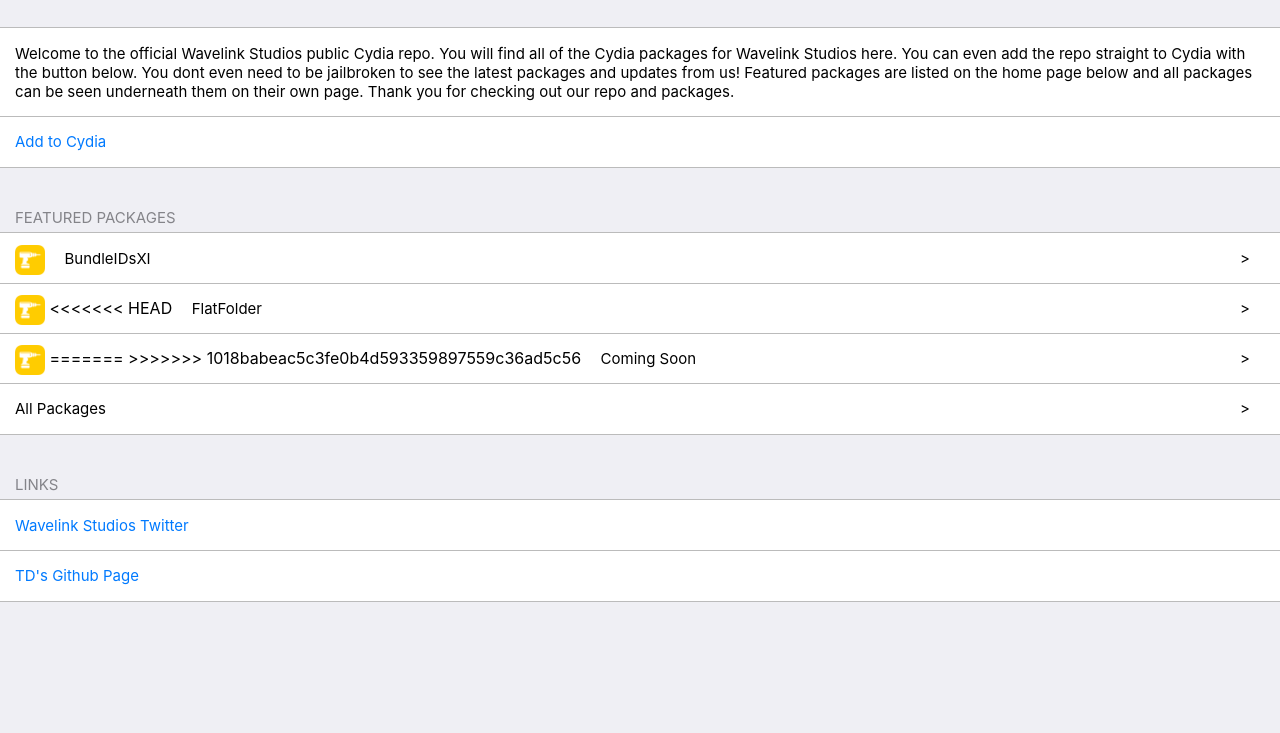
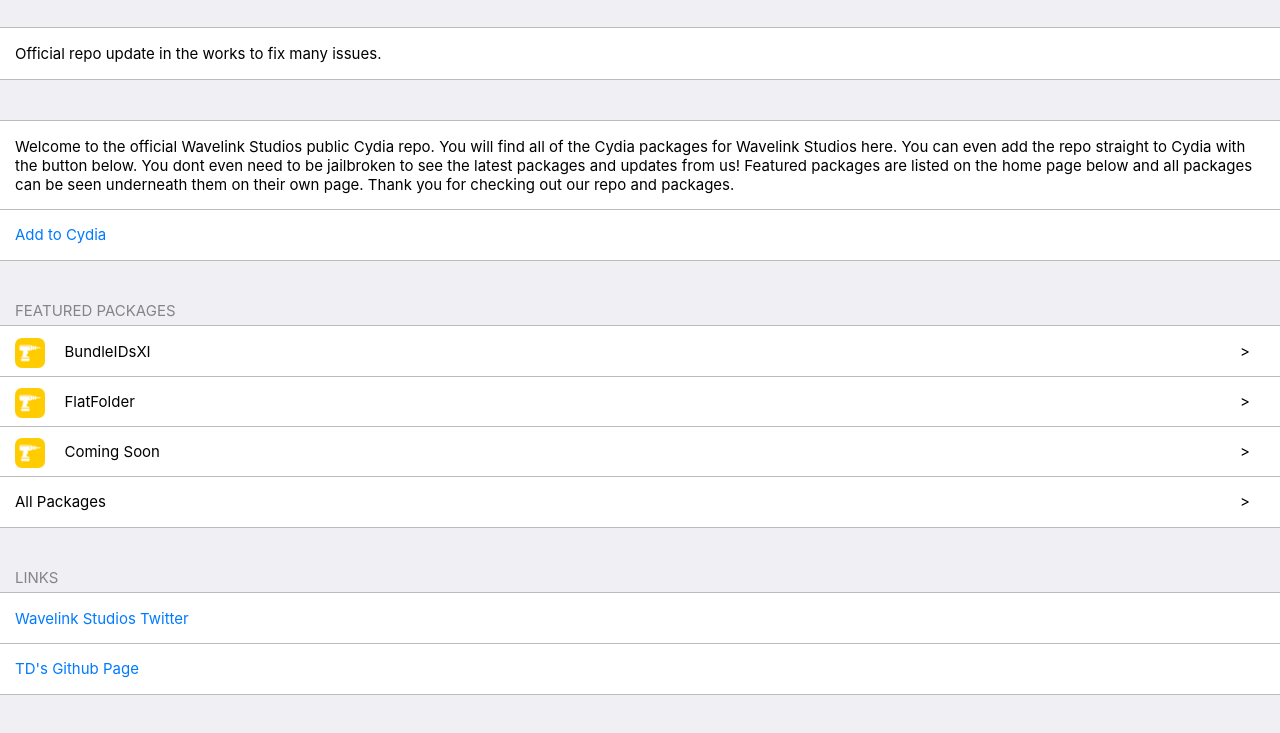
Before and after one commit to WavelinkStudios/repo, a plain HTML site: page index.html in a window 1280 px wide. Shown: the part 53-786 px from the top of the page. Drawn offline with Linux system fonts and the light colour scheme.

Commit message:
Adding Update Alert
Adding an alert to the top of the repo page and fixing some homepage issues.

```diff
--- a/index.html
+++ b/index.html
@@ -7,11 +7,17 @@
     <link rel="stylesheet" href="css/iOSStyles.css">
   </head>
   <body>
-    <!— Top navbar —>
+    <!-- Top navbar -->
     <div class="navbar">
       <div class="title" onclick="location.reload();">Wavelink Studios</div>
     </div>
-    <!— Add to Cydia tableview —>
+    <!--  Update tableview -->
+    <div class="ios-tableview">
+      <div class="cell">
+        <p>Official repo update in the works to fix many issues.</p>
+      </div>
+    </div>
+    <!-- Add to Cydia tableview -->
     <div class="ios-tableview">
       <div class="cell-line">
         <p> Welcome to the official Wavelink Studios public Cydia repo. You will find all of the Cydia packages for Wavelink Studios here. You can even add the repo straight to Cydia with the button below. You dont even need to be jailbroken to see the latest packages and updates from us! Featured packages are listed on the home page below and all packages can be seen underneath them on their own page. Thank you for checking out our repo and packages.
@@ -22,7 +28,7 @@
         </p>
       </div>
     </div>
-    <!— Featured Packages tableview —>
+    <!-- Featured Packages tableview -->
     <div class="label">Featured Packages</div>
     <div class="ios-tableview">
       <div class="cell-line">
@@ -32,14 +38,11 @@
       </div>
       <div class="cell-line">
         <img src="img/tempPackIcon.jpg" class="icon-img">
-<<<<<<< HEAD
         <p><a class="ios-link-table" href="depictions/flatfolder/FlatFolder.html">FlatFolder</a></p>
         <p class="table-arrow">></p>
       </div>
       <div class="cell-line">
         <img src="img/tempPackIcon.jpg" class="icon-img">
-=======
->>>>>>> 1018babeac5c3fe0b4d593359897559c36ad5c56
         <p><a class="ios-link-table" href="depictions/comingsoon/ComingSoon.html">Coming Soon</a></p>
         <p class="table-arrow">></p>
       </div>
@@ -48,7 +51,7 @@
         <p class="table-arrow">></p>
       </div>
     </div>
-    <!— External links tableviews —>
+    <!-- External links tableviews -->
     <div class="label">Links</div>
     <div class="ios-tableview">
       <div class="cell-line">
```
